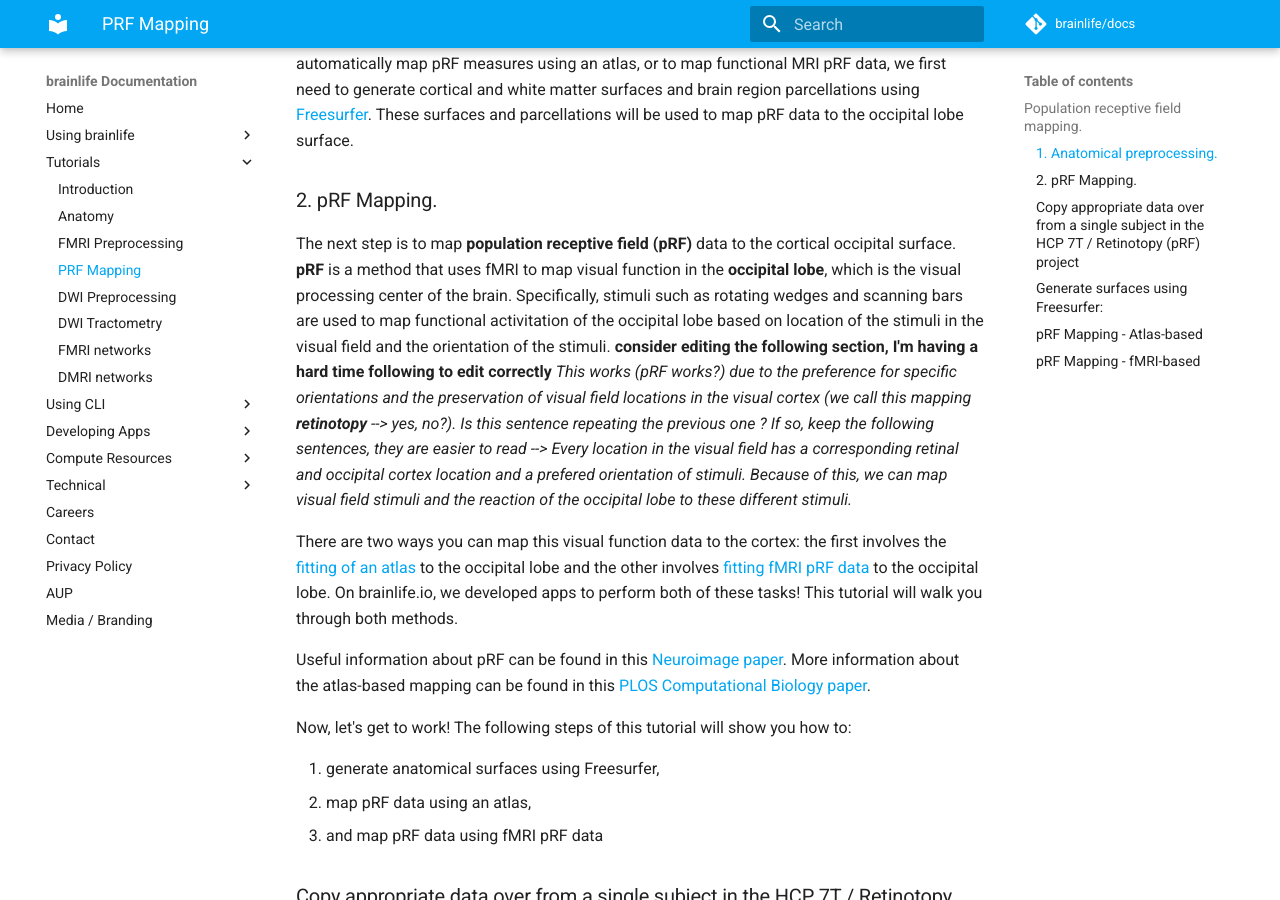
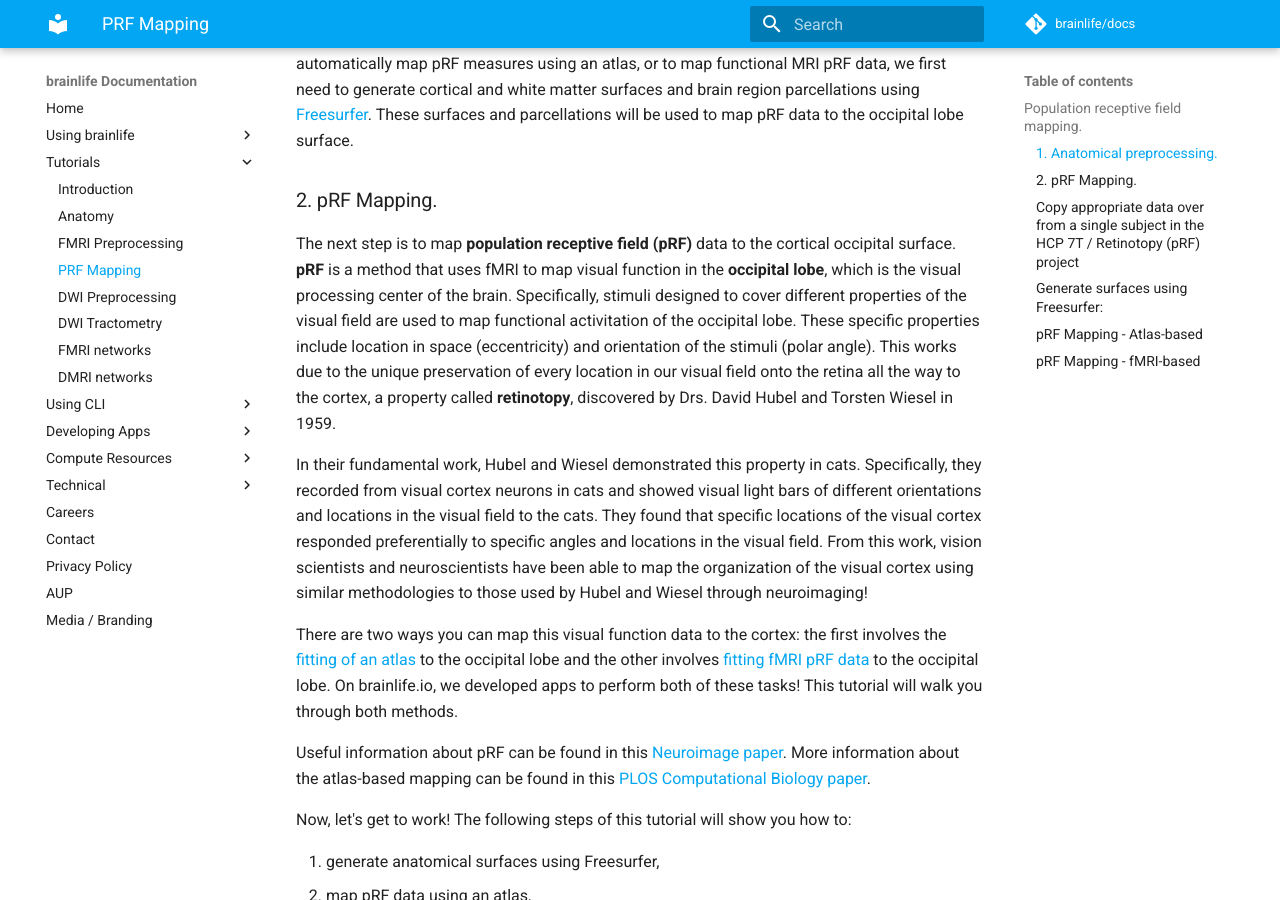
Before and after one commit to brainlife/docs, an MkDocs documentation site: the page built from docs/tutorial/prf-mapping.md, in a window 1280 px wide and 900 px high, scrolled down 602 px. Built offline with MkDocs 1.6.1 and Material for MkDocs 9.7.7, drawn with Linux system fonts in a browser that asks for light colours; comment, search, counter and statistics services are not loaded.

Commit message:
Update prf-mapping.md

```diff
--- a/docs/tutorial/prf-mapping.md
+++ b/docs/tutorial/prf-mapping.md
@@ -13,8 +13,9 @@
 
 ### 2. pRF Mapping.
 
-The next step is to map **population receptive field (pRF)** data to the cortical occipital surface. **pRF** is a method that uses fMRI to map visual function in the **occipital lobe**, which is the visual processing center of the brain. Specifically, stimuli such as rotating wedges and scanning bars are used to map functional activitation of the occipital lobe based on location of the stimuli in the visual field and the orientation of the stimuli. **consider editing the following section, I'm having a hard time following to edit correctly**  _This works (pRF works?) due to the preference for specific orientations and the preservation of visual field locations in the visual cortex (we call this mapping **retinotopy** --> yes, no?). Is this sentence repeating the previous one ? If so, keep the following sentences, they are easier to read --> Every location in the visual field has a corresponding retinal and occipital cortex location and a prefered orientation of stimuli. Because of this, we can map visual field stimuli and the reaction of the occipital lobe to these different stimuli._
+The next step is to map **population receptive field (pRF)** data to the cortical occipital surface. **pRF** is a method that uses fMRI to map visual function in the **occipital lobe**, which is the visual processing center of the brain. Specifically, stimuli designed to cover different properties of the visual field are used to map functional activitation of the occipital lobe. These specific properties include location in space (eccentricity) and orientation of the stimuli (polar angle). This works due to the unique preservation of every location in our visual field onto the retina all the way to the cortex, a property called **retinotopy**, discovered by Drs. David Hubel and Torsten Wiesel in 1959.
 
+In their fundamental work, Hubel and Wiesel demonstrated this property in cats. Specifically, they recorded from visual cortex neurons in cats and showed visual light bars of different orientations and locations in the visual field to the cats. They found that specific locations of the visual cortex responded preferentially to specific angles and locations in the visual field. From this work, vision scientists and neuroscientists have been able to map the organization of the visual cortex using similar methodologies to those used by Hubel and Wiesel through neuroimaging!
 
 There are two ways you can map this visual function data to the cortex: the first involves the [fitting of an atlas](https://brainlife.io/app/5cc4cd3f4ed9df00317f621d) to the occipital lobe and the other involves [fitting fMRI pRF data](https://brainlife.io/app/5afc9831322997002773ed1c) to the occipital lobe. On brainlife.io, we developed apps to perform both of these tasks! This tutorial will walk you through both methods.
 
```
